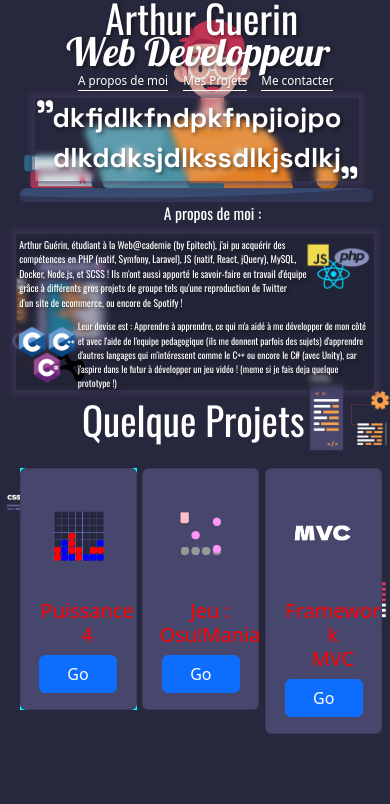
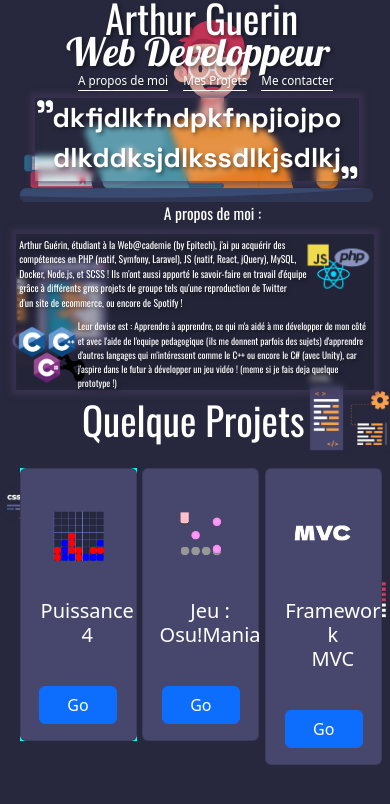
Before and after one commit to Arthuros727/Portfollio, a React (Create React App) app: page / in a window 390 px wide. Shown: the top 804 px of the page. Built offline with nearby package versions, Linux system fonts and the light colour scheme.

Commit message:
commit auto

```diff
--- a/src/App.css
+++ b/src/App.css
@@ -445,10 +445,12 @@ html, .blur{
 
 }
 .card-title{
-  color: red;
   width: 26vw;
-  position: relative;
-  left: 0vw;
+  /* position: absolute; */
+  left: 1vw;
+  top: 26vw;
+  /* margin-left: -2vw; */
+  text-align: center;
 }
 
 
@@ -457,6 +459,7 @@ html, .blur{
 } */
 
 .but{
+  margin-top: 8vw;
   width: 20vw;
   padding-left: 5vw;
   font-size: 2vw;
```
